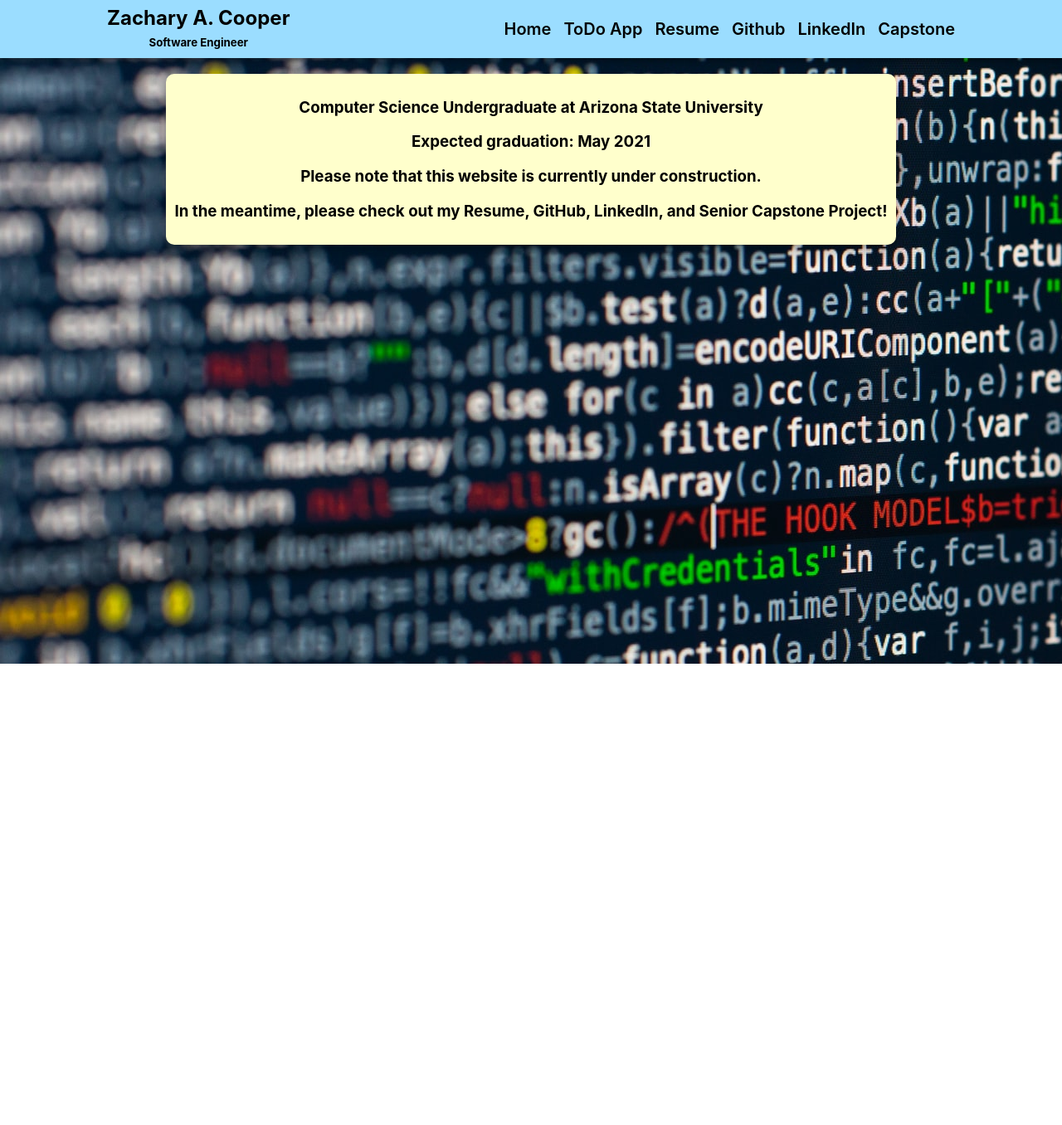
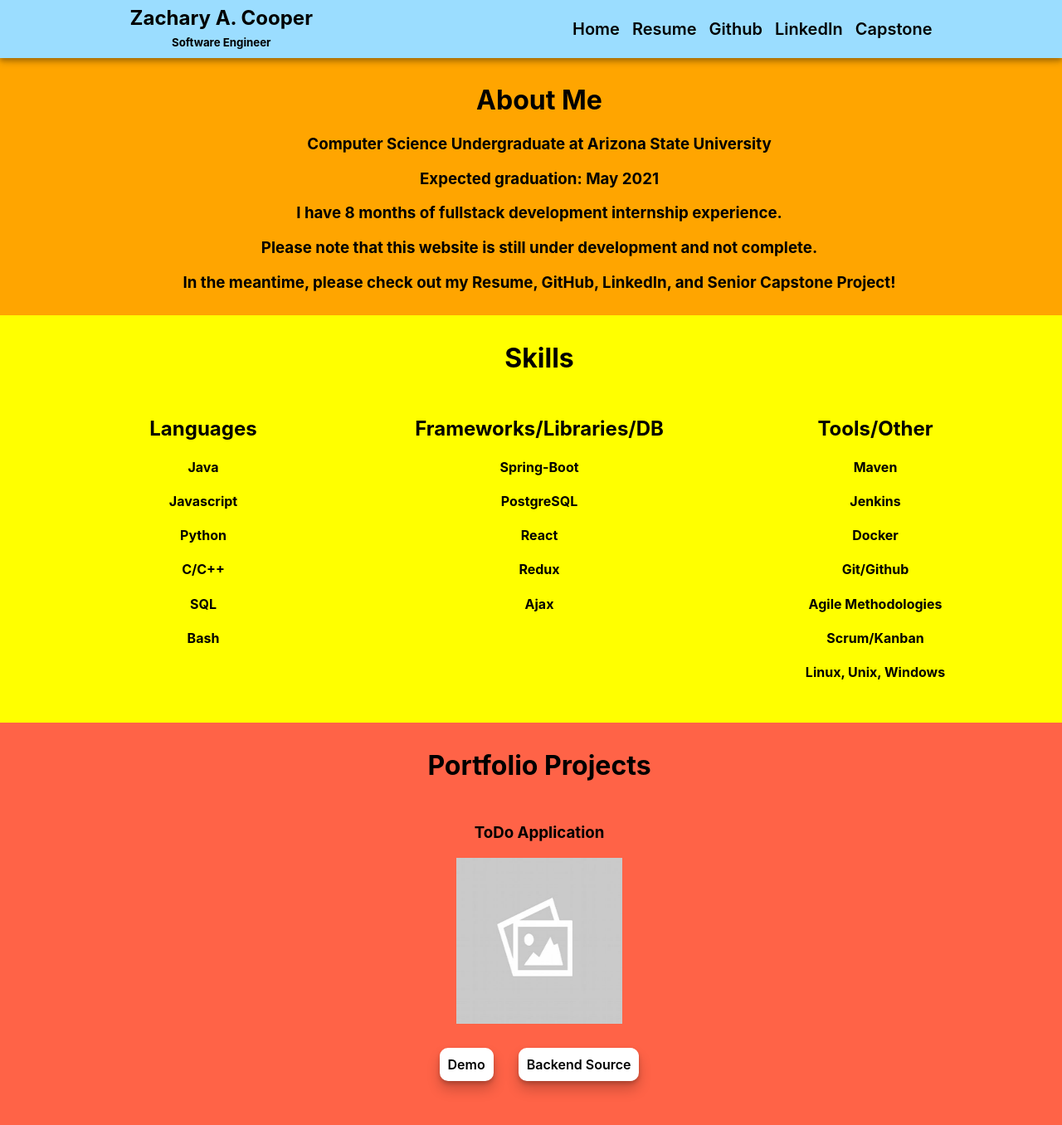
Before and after one commit to zacoope1/website-frontend, a React app: page / in a window 1280 px wide. Shown: the whole page at 83% size. Before the commit the page ends 800 px from the top, so only its background shows below. Built offline with nearby package versions, Linux system fonts and the light colour scheme.

Commit message:
Changed Theme. Added new sections.

```diff
--- a/src/assets/css/login.css
+++ b/src/assets/css/login.css
@@ -3,7 +3,8 @@ form {
     display: block;
 }
 
-.Form-Content {
+.form-content {
+    margin: 100px auto;
     display: block;
     width: 350px;
     padding: 20px;
--- a/src/components/Home.js
+++ b/src/components/Home.js
@@ -70,11 +70,10 @@ import Register from './Register';
                                             </div>
                                             <div className="nav-drop-menu-links">
                                                 <Link onClick={ () => { this.setState({ menuEnabled: false }) } } to="/">Home</Link>
-                                                <Link onClick={ () => { this.setState({ menuEnabled: false }) } } to="/login">ToDo App</Link>
-                                                <a href="/Zachary-Cooper-Resume.pdf">Resume</a>
-                                                <a onClick={ () => { this.setState({ menuEnabled: false }) } } href="https://github.com/zacoope1">Github</a>
-                                                <a onClick={ () => { this.setState({ menuEnabled: false }) } } href="https://www.linkedin.com/in/zachary-cooper-92b2a5159/" >LinkedIn</a>
-                                                <a onClick={ () => { this.setState({ menuEnabled: false }) } } href="https://zacharyacooper.com">Capstone</a>
+                                                <a Target="_blank" href="/Zachary-Cooper-Resume.pdf">Resume</a>
+                                                <a Target="_blank" onClick={ () => { this.setState({ menuEnabled: false }) } } href="https://github.com/zacoope1">Github</a>
+                                                <a Target="_blank" onClick={ () => { this.setState({ menuEnabled: false }) } } href="https://www.linkedin.com/in/zachary-cooper-92b2a5159/" >LinkedIn</a>
+                                                <a Target="_blank" onClick={ () => { this.setState({ menuEnabled: false }) } } href="https://zacharyacooper.com">Capstone</a>
                                             </div>
                                         </div>
                                     )
@@ -83,11 +82,10 @@ import Register from './Register';
                                 (
                                     <ul>
                                         <li><Link to="/">Home</Link></li>
-                                        <li><Link to="/login">ToDo App</Link></li>
-                                        <li><a href="/Zachary-Cooper-Resume.pdf">Resume</a></li>
-                                        <li><a href="https://github.com/zacoope1">Github</a></li>
-                                        <li><a href="https://www.linkedin.com/in/zachary-cooper-92b2a5159/" >LinkedIn</a></li>
-                                        <li><a href="https://zacharyacooper.com">Capstone</a></li>
+                                        <li><a Target="_blank" href="/Zachary-Cooper-Resume.pdf">Resume</a></li>
+                                        <li><a Target="_blank" href="https://github.com/zacoope1">Github</a></li>
+                                        <li><a Target="_blank" href="https://www.linkedin.com/in/zachary-cooper-92b2a5159/" >LinkedIn</a></li>
+                                        <li><a Target="_blank" href="https://zacharyacooper.com">Capstone</a></li>
                                     </ul>
                                 )
                             }
--- a/src/components/LandingPage.js
+++ b/src/components/LandingPage.js
@@ -1,4 +1,7 @@
 import React from 'react';
+import {Link} from 'react-router-dom';
+
+import EMPTY_IMG from '../assets/img/empty.jpg';
 
 class LandingPage extends React.Component {
 
@@ -10,11 +13,64 @@ class LandingPage extends React.Component {
     render(){
         return (
             <div className="page-content-wrapper">
-                <div className="Landing-Page-Content">
+                <div className="landing-page-content" Style="background: orange;">
+                    <h1>About Me</h1>
                     <h3>Computer Science Undergraduate at Arizona State University</h3>
                     <h3>Expected graduation: May 2021</h3>
-                    <h3>Please note that this website is currently under construction.</h3>
+                    <h3>I have 8 months of fullstack development internship experience.</h3>
+                    <h3>Please note that this website is still under development and not complete.</h3>
                     <h3>In the meantime, please check out my Resume, GitHub, LinkedIn, and Senior Capstone Project!</h3>
+                </div>
+                <div className="landing-page-content"  Style="background: yellow;">
+                    <h1>Skills</h1>
+                    <div className="sections-evenly-spaced">
+                        <div className="section-card">
+                            <h2>Languages</h2>
+                            <ul>
+                                <li><h4>Java</h4></li>
+                                <li><h4>Javascript</h4></li>
+                                <li><h4>Python</h4></li>
+                                <li><h4>C/C++</h4></li>
+                                <li><h4>SQL</h4></li>
+                                <li><h4>Bash</h4></li>
+                            </ul>
+                        </div>
+                        <div className="section-card">
+                            <h2>Frameworks/Libraries/DB</h2>
+                            <ul>
+                                <li><h4>Spring-Boot</h4></li>
+                                <li><h4>PostgreSQL</h4></li>
+                                <li><h4>React</h4></li>
+                                <li><h4>Redux</h4></li>
+                                <li><h4>Ajax</h4></li>
+                            </ul>
+                        </div>
+                        <div className="section-card">
+                            <h2>Tools/Other</h2>
+                            <ul>
+                                <li><h4>Maven</h4></li>
+                                <li><h4>Jenkins</h4></li>
+                                <li><h4>Docker</h4></li>
+                                <li><h4>Git/Github</h4></li>
+                                <li><h4>Agile Methodologies</h4></li>
+                                <li><h4>Scrum/Kanban</h4></li>
+                                <li><h4>Linux, Unix, Windows</h4></li>
+                            </ul>
+                        </div>
+                    </div>
+                </div>
+                <div className="landing-page-content"  Style="background: tomato;">
+                    <h1>Portfolio Projects</h1>
+                    <div className="sections-evenly-spaced">
+                            <div className="section-card">
+                                <h3>ToDo Application</h3>
+                                <img src={EMPTY_IMG} alt=""/>
+                                <div className="btn-center">
+                                    <Link className="section-card-button" onClick={ () => { this.setState({ menuEnabled: false }) } } to="/login">Demo</Link>
+                                    <a Target="_blank" className="section-card-button" href="https://github.com/zacoope1/website-backend">Backend Source</a>
+                                </div>
+                            </div>
+                        </div>
                 </div>
             </div>
         )
--- a/src/components/Login.js
+++ b/src/components/Login.js
@@ -12,7 +12,7 @@ class Login extends React.Component {
     render() {
         return(
             <div className="page-content-wrapper">
-                <div className="Form-Content">
+                <div className="form-content">
                     <h2>Login</h2>
                     { this.state.hasError? <div className="error-message"><p>{this.state.errorMessage}</p></div> : null }
                     <form>
--- a/src/components/Register.js
+++ b/src/components/Register.js
@@ -12,7 +12,7 @@ class Register extends React.Component{
     render(){
         return(
             <div className="page-content-wrapper">
-                <div className="Form-Content">
+                <div className="form-content">
                     <h2>Sign Up</h2>
                     { this.state.hasError === true ? <div className="error-message"><p>{this.state.errorMessage}</p></div> : null }
                     <form>
@@ -54,7 +54,7 @@ class Register extends React.Component{
                         </div>
                         <div className="btn-center">
                             <p className="btn" onClick={() => {this.setState({hasError: true, errorMessage: "ERROR: This feature has not been implemented yet!"})}}>Submit</p>
-                            <Link className="link" to="/login">Back</Link>
+                            <Link className="link" to="/login">Login</Link>
                         </div>
                     </form>
                 </div>
--- a/src/index.css
+++ b/src/index.css
@@ -1,5 +1,6 @@
 body {
   margin: 0;
+  margin-top: 70px;
   min-width: fit-content;
   font-family: -apple-system, BlinkMacSystemFont, 'Segoe UI', 'Roboto', 'Oxygen',
     'Ubuntu', 'Cantarell', 'Fira Sans', 'Droid Sans', 'Helvetica Neue',
@@ -27,6 +28,9 @@ a {
 }
 
 nav {
+  position: fixed;
+  top: 0;
+  left: 0;
   width: 100%;
   height: 70px;
   margin: 0;
@@ -82,11 +86,6 @@ nav ul li a:hover{
   justify-content: center;
 }
 
-.nav-drop-menu button {
-  width: 30px;
-  height: 30px;
-}
-
 .nav-drop-menu-links {
   display: block;
   position: absolute;
@@ -104,8 +103,8 @@ nav ul li a:hover{
 }
 
 .nav-drop-menu-links a:hover {
-  background: #FFFFCC;
-  color: tomato;
+  background:black;
+  color: white;
 }
 
 .container {
@@ -142,9 +141,8 @@ nav ul li a:hover{
 }
 
 .page-content-wrapper {
-  display: flex;
+  display: block;
   justify-content: center;
-  padding: 19px;
 }
 
 .page-content-wrapper h1, h2, h3, h4, h5 {
@@ -204,11 +202,55 @@ nav ul li a:hover{
   padding: 1px;
 }
 
-.Landing-Page-Content{
+.landing-page-content {
+  /* margin: 0 0 10px 0; */
+  width: 100%;
+  background: #FFFFCC;
+  /* border-radius: 10px; */
+  /* box-shadow: 0 10px 16px 0 rgba(0,0,0,0.2),0 3px 5px 0 rgba(0,0,0,0.19) !important; */
+  padding: 10px;
+}
 
-  background: #FFFFCC;
+.sections-evenly-spaced {
+  display: flex;
+  flex-wrap: wrap;
+  justify-content: space-evenly;
+}
+
+.section-card {
+  text-align: center;
+  width: 300px;
+  padding: 20px;
+  padding-top: 10px;
+}
+
+.section-card ul {
+  list-style: none;
+  padding: 0;
+}
+
+.section-card ul li{
+  text-align: center;
+}
+
+.section-card img {
+  text-align: center;
+  width: 200px;
+  height: 200px;
+}
+
+.section-card-button {
+  text-decoration: none;
+  color: black;
+  background: white;
+  box-shadow: 0 10px 16px 0 rgba(0,0,0,0.2),0 3px 5px 0 rgba(0,0,0,0.19) !important;
+  font-weight: 600;
   border-radius: 10px;
-  box-shadow: 0 10px 16px 0 rgba(0,0,0,0.2),0 3px 5px 0 rgba(0,0,0,0.19) !important;
+  margin: 15px;
   padding: 10px;
+}
 
+.section-card-button:hover {
+  color: white;
+  background: #9bddff;
 }
```
Also changed, not shown: src/assets/img/empty.jpg (added).
